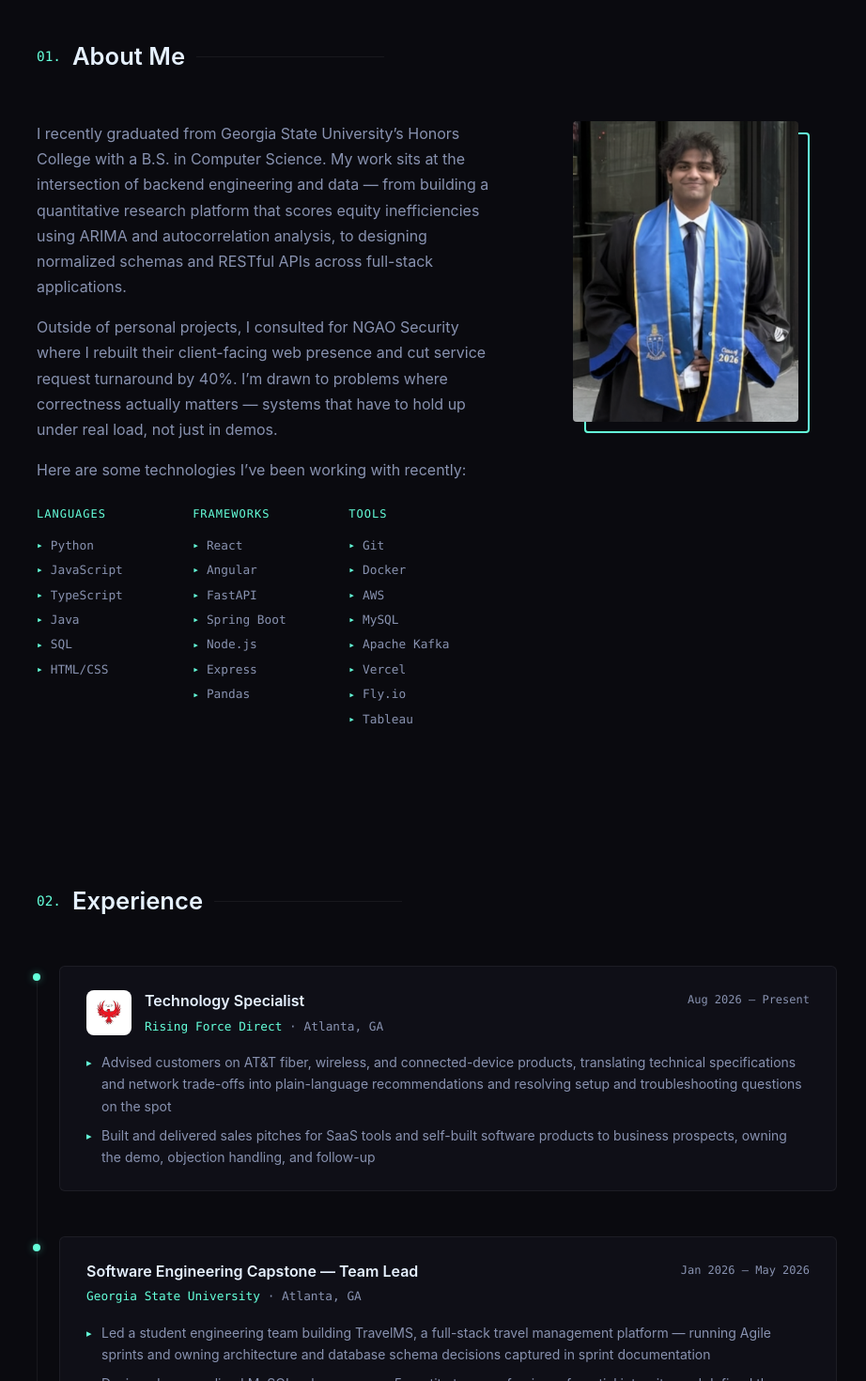
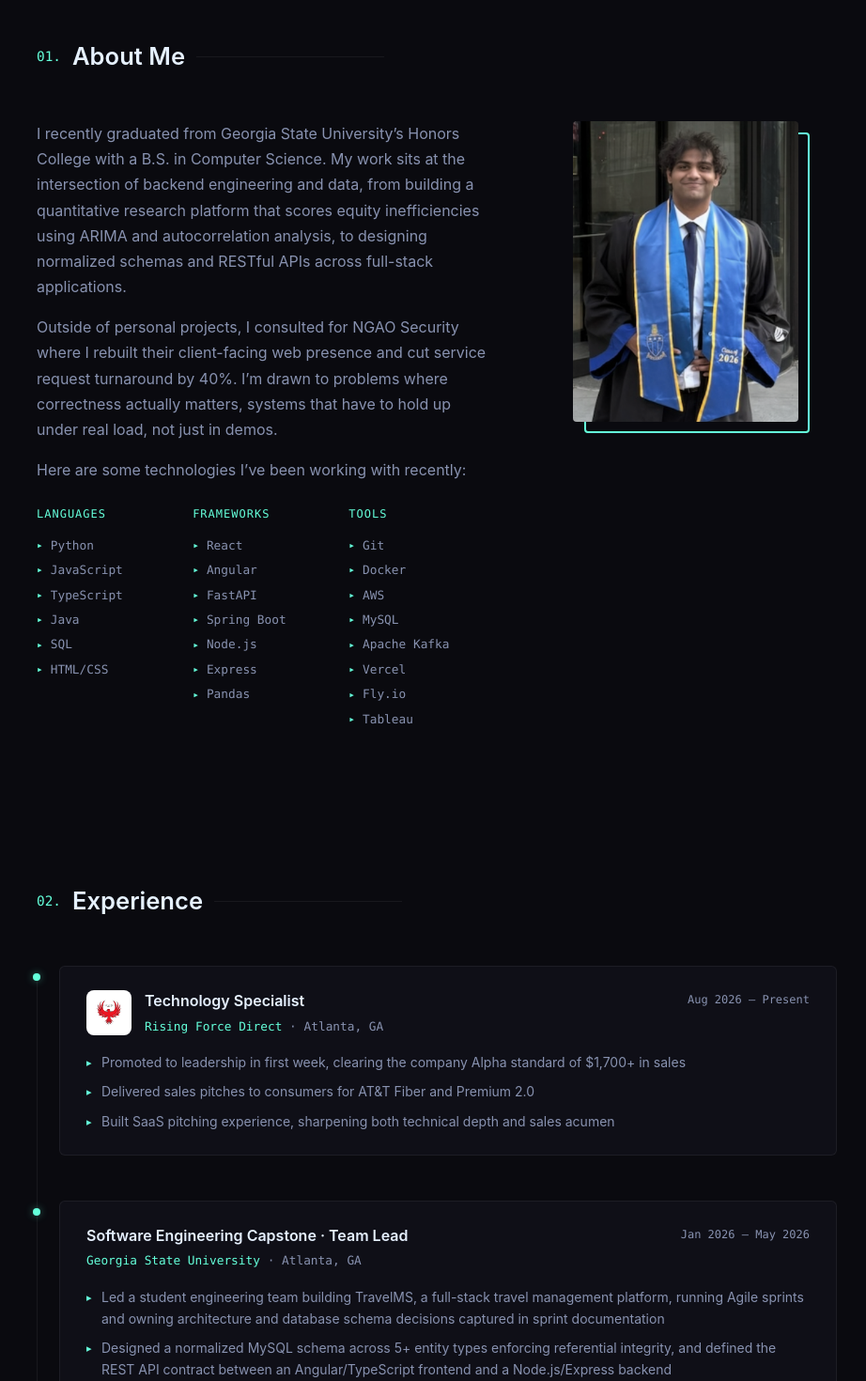
Before and after one commit to 2u5hi/portfolio, a React app: page / in a window 1280 px wide. Shown: the part 840-2310 px from the top of the page at 94% size, without its empty margins (175-1097 px from the left). Built offline with nearby package versions, Linux system fonts and the light colour scheme; the HTML template or start-up script is replaced by a standard one.

Commit message:
Updated bullet points, resume

```diff
--- a/src/App.jsx
+++ b/src/App.jsx
@@ -8,13 +8,13 @@ const FEATURED = [
     name: 'Lendable',
     file: 'underwriter.py',
     description:
-      'Full-stack AI mortgage document analyzer that uses Claude Sonnet via AWS Bedrock to natively parse mortgage PDFs — W-2s, pay stubs, bank statements, and Form 1003 — extracting income, FICO tier, DTI, and LTV inputs with cross-document consistency checks to produce structured underwriting recommendations. Secured with Clerk JWT middleware and shipped via Docker and GitHub Actions CI/CD to Fly.io.',
+      'Full-stack AI mortgage document analyzer that uses Claude Sonnet via AWS Bedrock to natively parse mortgage PDFs (W-2s, pay stubs, bank statements, and Form 1003), extracting income, FICO tier, DTI, and LTV inputs with cross-document consistency checks to produce structured underwriting recommendations. Secured with Clerk JWT middleware and shipped via Docker and GitHub Actions CI/CD to Fly.io.',
     tech: ['Python', 'FastAPI', 'React', 'AWS Bedrock', 'DynamoDB', 'S3', 'Docker', 'Fly.io'],
     github: 'https://github.com/2u5hi/lendable.ai',
     live: 'https://lendable.fly.dev/',
     snippet: `async def run_underwriting(doc_keys: list[str]) -> dict:
     # load each mortgage PDF from S3 and pass bytes
-    # directly to Claude — no OCR, no text extraction
+    # directly to Claude, no OCR, no text extraction
     content = []
     for key in doc_keys:
         obj = await s3.get_object(Bucket=BUCKET, Key=key)
@@ -47,7 +47,7 @@ const FEATURED = [
     file: 'main.py',
     reversed: true,
     description:
-      'Multi-service pipeline that turns long-form YouTube videos into vertical, captioned short-form clips. A Next.js frontend hands jobs to an Inngest queue, decoupled from a serverless L40S GPU backend on Modal via an S3-key contract. The GPU chain runs WhisperX transcription, Gemini moment selection with schema enforcement and model fallback, active-speaker tracking, and FFmpeg vertical reframing with burned-in captions — hardened with bearer-token auth, per-user concurrency limits, and a recovery path for late-finishing jobs.',
+      'Multi-service pipeline that turns long-form YouTube videos into vertical, captioned short-form clips. A Next.js frontend hands jobs to an Inngest queue, decoupled from a serverless L40S GPU backend on Modal via an S3-key contract. The GPU chain runs WhisperX transcription, Gemini moment selection with schema enforcement and model fallback, active-speaker tracking, and FFmpeg vertical reframing with burned-in captions, hardened with bearer-token auth, per-user concurrency limits, and a recovery path for late-finishing jobs.',
     tech: ['Next.js', 'TypeScript', 'Python', 'Modal', 'Inngest', 'S3'],
     github: 'https://github.com/2u5hi/ai-podcast-clipper',
     snippet: `def process_clip(base_dir, src_video, s3_key, start, end,
@@ -135,17 +135,18 @@ const EXPERIENCE = [
     location: 'Atlanta, GA',
     range: 'Aug 2026 – Present',
     bullets: [
-      'Advised customers on AT&T fiber, wireless, and connected-device products, translating technical specifications and network trade-offs into plain-language recommendations and resolving setup and troubleshooting questions on the spot',
-      'Built and delivered sales pitches for SaaS tools and self-built software products to business prospects, owning the demo, objection handling, and follow-up',
+      'Promoted to leadership in first week, clearing the company Alpha standard of $1,700+ in sales',
+      'Delivered sales pitches to consumers for AT&T Fiber and Premium 2.0',
+      'Built SaaS pitching experience, sharpening both technical depth and sales acumen',
     ],
   },
   {
-    role: 'Software Engineering Capstone — Team Lead',
+    role: 'Software Engineering Capstone · Team Lead',
     org: 'Georgia State University',
     location: 'Atlanta, GA',
     range: 'Jan 2026 – May 2026',
     bullets: [
-      'Led a student engineering team building TravelMS, a full-stack travel management platform — running Agile sprints and owning architecture and database schema decisions captured in sprint documentation',
+      'Led a student engineering team building TravelMS, a full-stack travel management platform, running Agile sprints and owning architecture and database schema decisions captured in sprint documentation',
       'Designed a normalized MySQL schema across 5+ entity types enforcing referential integrity, and defined the REST API contract between an Angular/TypeScript frontend and a Node.js/Express backend',
       'Coordinated task distribution and integration across the team, delivering route-based views with real-time data binding',
     ],
@@ -171,7 +172,7 @@ const EXPERIENCE = [
     ],
   },
   {
-    role: 'B.S. Computer Science — Honors College',
+    role: 'B.S. Computer Science · Honors College',
     org: 'Georgia State University',
     location: 'Atlanta, GA',
     range: 'Aug 2023 – May 2026',
@@ -278,7 +279,7 @@ export default function App() {
             <button className="btn-nav">Resume ▾</button>
             <ul className="resume-menu">
               <li>
-                <a href="/Dhanush Annoji SWE v2.pdf" target="_blank" rel="noreferrer">
+                <a href="/Dhanush_Annoji_SWE_Resume.pdf" target="_blank" rel="noreferrer">
                   Software Engineer
                 </a>
               </li>
@@ -300,7 +301,7 @@ export default function App() {
           <h2 className="hero-sub-name">Software Engineer</h2>
           <p className="hero-desc">
             Computer Science graduate from Georgia State University’s Honors College.
-            I build things that work — quantitative research tools, full-stack applications, and backend systems designed for real-world use.
+            I build things that work: quantitative research tools, full-stack applications, and backend systems designed for real-world use.
           </p>
           <div className="hero-actions">
             <a href="#projects" className="btn btn-primary">
@@ -342,10 +343,10 @@ export default function App() {
           <div className="about-grid">
             <div className="about-text fade-in" style={{ transitionDelay: '100ms' }}>
               <p>
-                I recently graduated from Georgia State University’s Honors College with a B.S. in Computer Science. My work sits at the intersection of backend engineering and data — from building a quantitative research platform that scores equity inefficiencies using ARIMA and autocorrelation analysis, to designing normalized schemas and RESTful APIs across full-stack applications.
+                I recently graduated from Georgia State University’s Honors College with a B.S. in Computer Science. My work sits at the intersection of backend engineering and data, from building a quantitative research platform that scores equity inefficiencies using ARIMA and autocorrelation analysis, to designing normalized schemas and RESTful APIs across full-stack applications.
               </p>
               <p>
-                Outside of personal projects, I consulted for NGAO Security where I rebuilt their client-facing web presence and cut service request turnaround by 40%. I’m drawn to problems where correctness actually matters — systems that have to hold up under real load, not just in demos.
+                Outside of personal projects, I consulted for NGAO Security where I rebuilt their client-facing web presence and cut service request turnaround by 40%. I’m drawn to problems where correctness actually matters, systems that have to hold up under real load, not just in demos.
               </p>
               <p>Here are some technologies I’ve been working with recently:</p>
               <div className="skills-grid">
@@ -496,7 +497,7 @@ export default function App() {
           <p className="contact-sub fade-in" style={{ transitionDelay: '100ms' }}>Get In Touch</p>
           <p className="contact-desc fade-in" style={{ transitionDelay: '200ms' }}>
             I'm currently open to new opportunities. Whether you have a question, a project idea,
-            or just want to say hi — my inbox is always open.
+            or just want to say hi, my inbox is always open.
           </p>
           <a href="mailto:dhanushannoji@gmail.com" className="btn btn-primary btn-lg fade-in" style={{ transitionDelay: '300ms' }}>
             Say Hello
```
Also changed, not shown: 2 other files (tests, documents, lock files or other folders).
